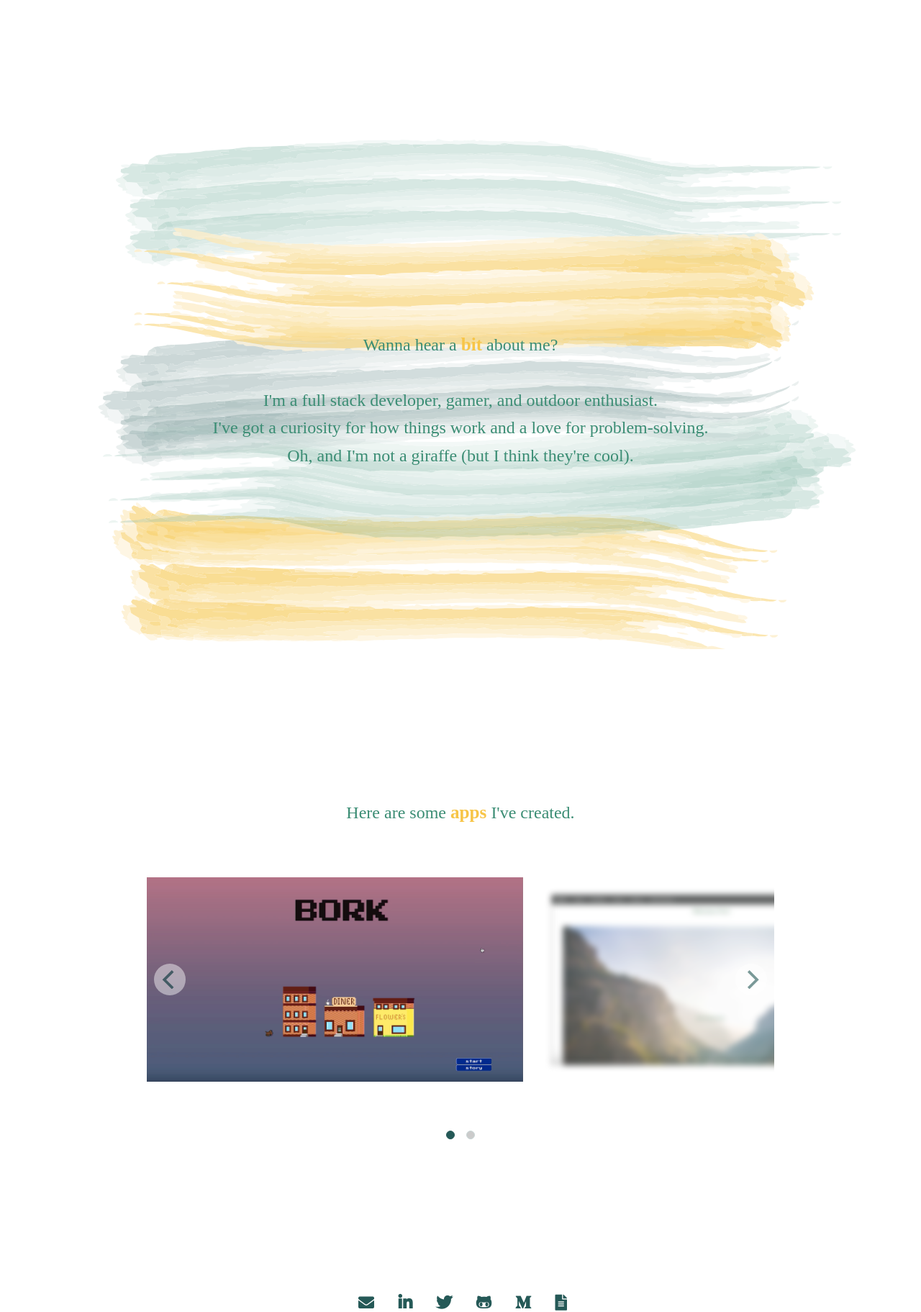
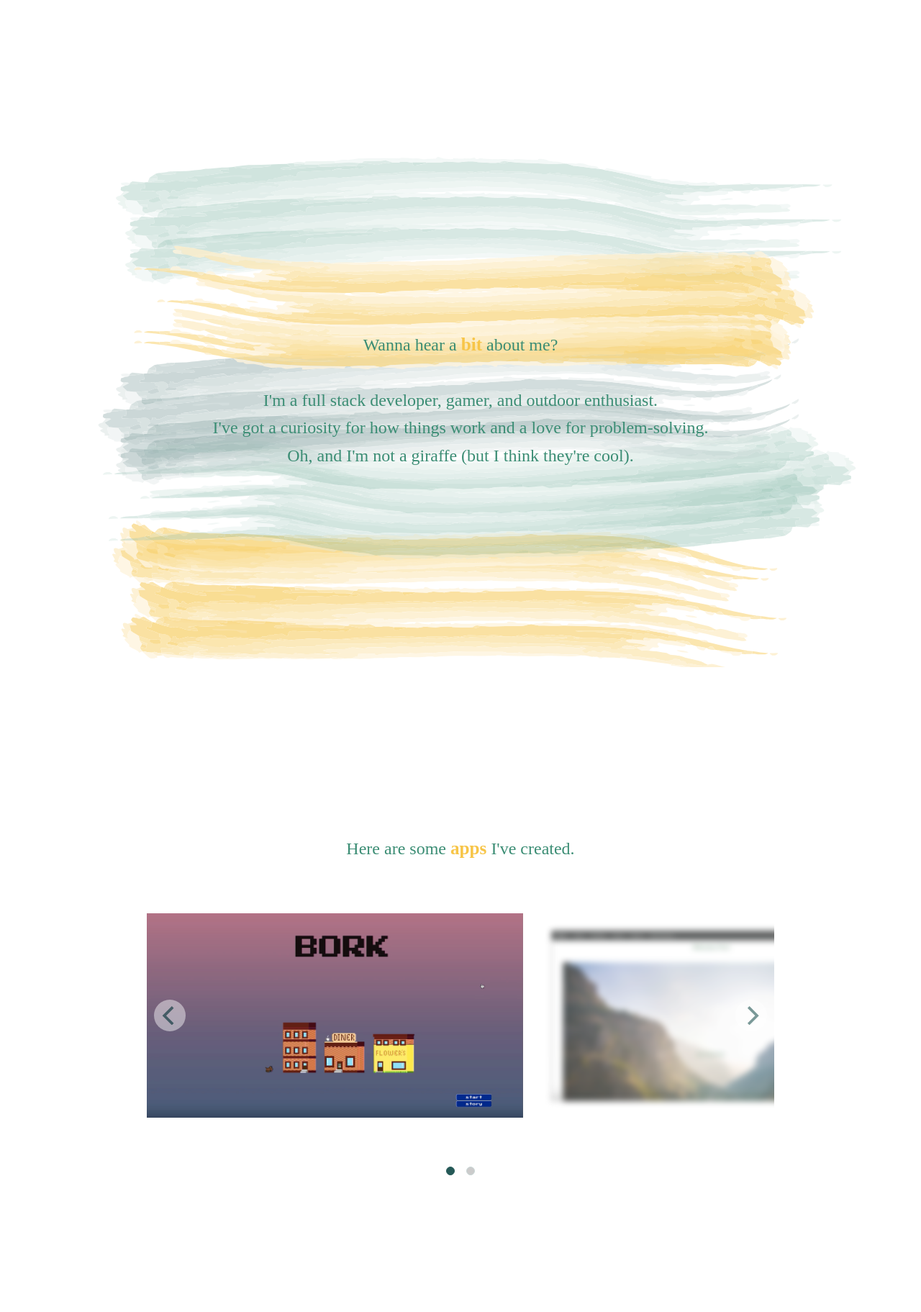
Before and after one commit to Sotom591/sotom591.github.io, a Jekyll site: the page built from index.html, in a window 1280 px wide. Shown: the part 819-2642 px from the top of the page at 72% size. Built offline with Jekyll 4.4.1, drawn with Linux system fonts in a browser that asks for light colours; some web fonts are replaced.

Commit message:
css changes

```diff
--- a/css/main.css
+++ b/css/main.css
@@ -138,7 +138,7 @@ ul.posts li {
 .about-me{
   display: grid;
   grid-template-columns: 5% auto 5%;
-  grid-template-rows: 100px 650px
+  grid-template-rows: 100px 700px
 }
 
 .about-p{
```
